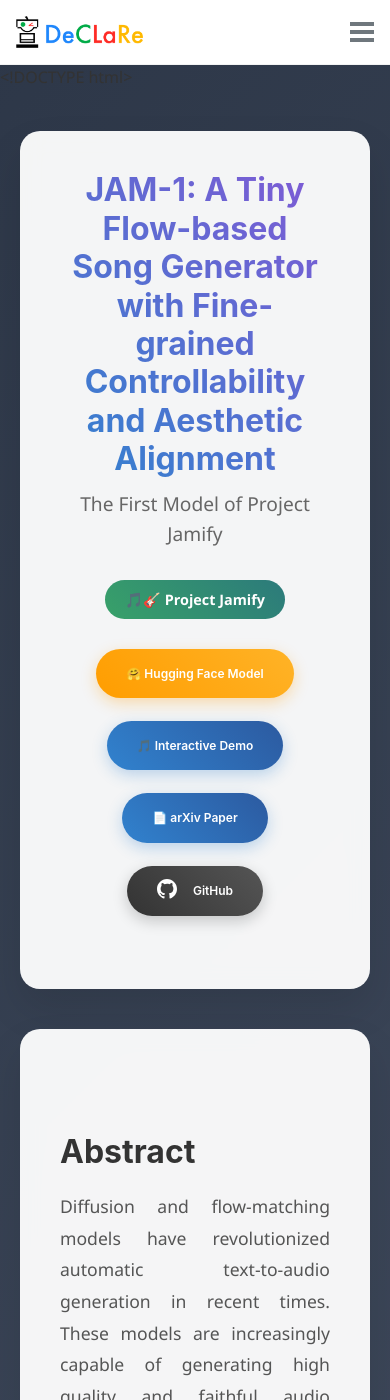
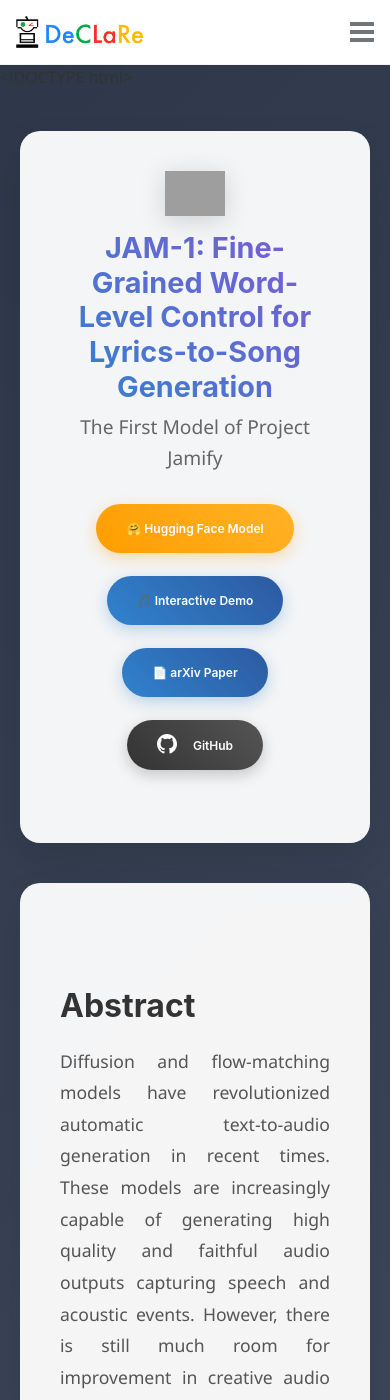
Before and after one commit to declare-lab/declare-lab.github.io, a Jekyll site: the page jamify.html, which Jekyll copies as it is, in a window 390 px wide and 1400 px high. Built offline with Jekyll 4.4.1, drawn with Linux system fonts in a browser that asks for light colours; cached includes are drawn as plain includes; nearby versions of some CDN libraries; our own code applies the rules of GitHub Pages for plain Markdown files; grey boxes are pictures that could not be loaded.

Commit message:
Add files via upload

```diff
--- a/jamify.html
+++ b/jamify.html
@@ -448,23 +448,101 @@
                 grid-template-columns: 1fr;
             }
         }
+        .title-section {
+    display: flex;
+    align-items: center;
+    gap: 25px;
+    margin-bottom: 20px;
+    justify-content: center;
+}
+
+.logo-container {
+    flex-shrink: 0;
+    position: relative;
+}
+
+.project-logo {
+    width: 80px;
+    height: auto;
+    filter: drop-shadow(0 4px 12px rgba(0, 0, 0, 0.15));
+    transition: all 0.3s ease;
+}
+
+.project-logo:hover {
+    transform: scale(1.08) rotate(2deg);
+    filter: drop-shadow(0 6px 16px rgba(0, 0, 0, 0.2));
+}
+
+.title-content {
+    flex: 1;
+    text-align: left;
+    max-width: 800px;
+}
+
+.title {
+    font-size: 2.2em;
+    margin-bottom: 8px;
+    text-align: left;
+}
+
+.subtitle {
+    text-align: left;
+    margin-bottom: 0;
+}
+
+/* Remove the old project badge */
+.project-badge {
+    display: none;
+}
+
+/* Responsive design */
+@media (max-width: 768px) {
+    .title-section {
+        flex-direction: column;
+        text-align: center;
+        gap: 15px;
+    }
+
+    .title-content {
+        text-align: center;
+    }
+
+    .title {
+        text-align: center;
+        font-size: 1.8em;
+    }
+
+    .subtitle {
+        text-align: center;
+    }
+
+    .project-logo {
+        width: 60px;
+    }
+}
     </style>
 </head>
 <body>
     <div class="container">
         <div class="header">
-            <h1 class="title">JAM-1: A Tiny Flow-based Song Generator with Fine-grained Controllability and Aesthetic Alignment</h1>
+                <div class="title-section">
+        <div class="logo-container">
+            <img src="jamify-logo-no-bg.png" alt="Project Jamify Logo" class="project-logo">
+        </div>
+        <div class="title-content">
+            <h1 class="title">JAM-1: Fine-Grained Word-Level Control for Lyrics-to-Song Generation</h1>
             <p class="subtitle">The First Model of Project Jamify</p>
-            <div class="project-badge">🎵🎸 Project Jamify</div>
+        </div>
+    </div>
 
 <div class="buttons-container">
-    <a href="#" class="btn btn-huggingface">
+    <a href="https://huggingface.co/declare-lab/JAM-1" class="btn btn-huggingface">
         🤗 Hugging Face Model
     </a>
-    <a href="#" class="btn btn-demo">
+    <a href="https://huggingface.co/spaces/declare-lab/JAM-1" class="btn btn-demo">
         🎵 Interactive Demo
     </a>
-    <a href="#" class="btn btn-arxiv">
+    <a href="https://github.com/declare-lab/jamify" class="btn btn-arxiv">
         📄 arXiv Paper
     </a>
     <a href="#" class="btn btn-github">
```
Also changed, not shown: jamify-logo-no-bg.png (added).
